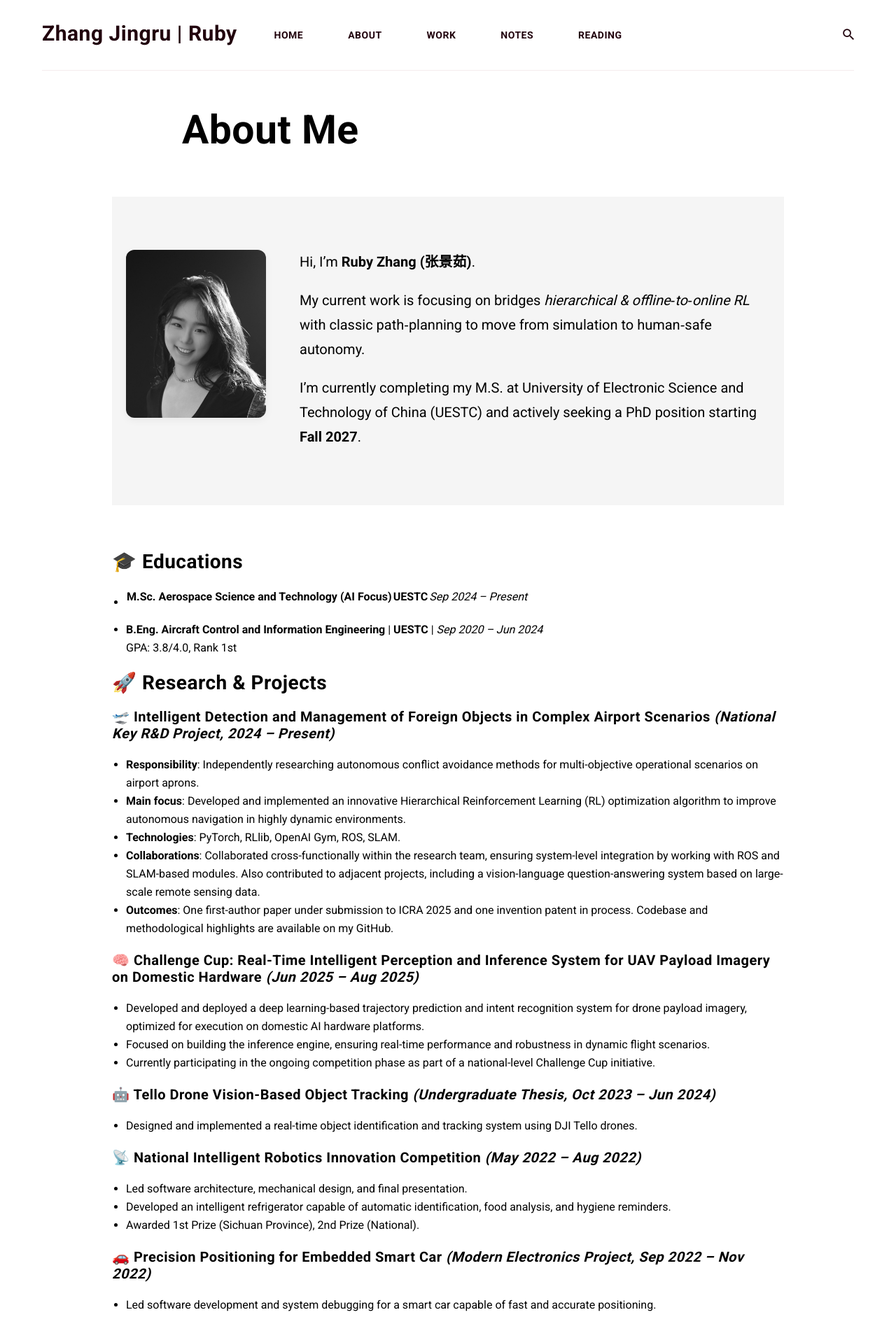
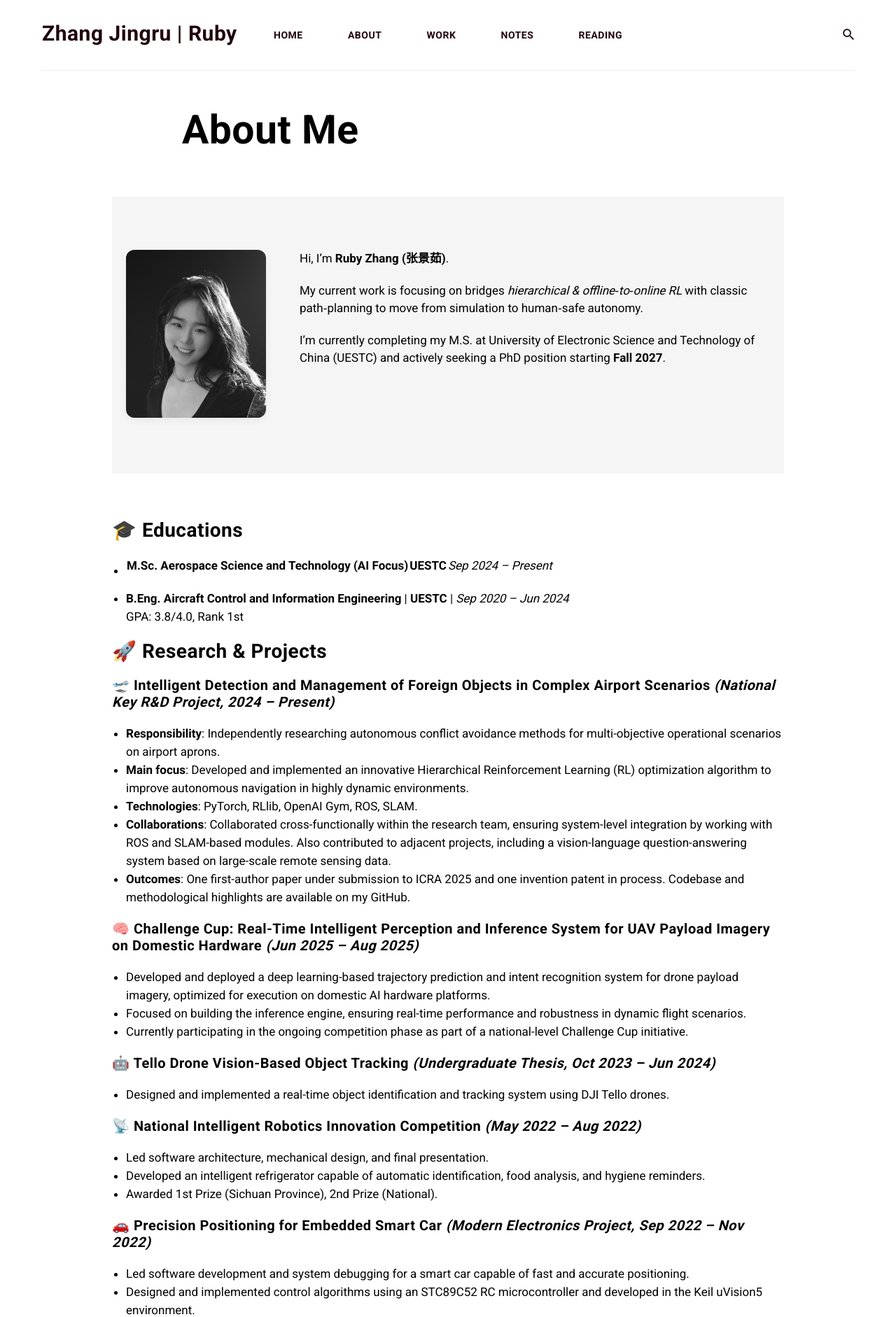
Before and after one commit to ZhangJingru-Ruby/ZhangJingru-Ruby.github.io, a Jekyll site: the page built from _pages/about.md, in a window 1280 px wide. Shown: the top 1882 px of the page at 70% size. Built offline with Jekyll 4.4.1, drawn with Linux system fonts in a browser that asks for light colours; nearby versions of some CDN libraries.

Commit message:
font size change

```diff
--- a/_sass/0-settings/_variables.scss
+++ b/_sass/0-settings/_variables.scss
@@ -46,7 +46,7 @@ $border-color: $light-gray;
 // *****************
 // Typography
 // *****************
-$base-font-size: 16px;
+$base-font-size: 17px;
 $base-font-style: normal;
 $base-font-variant: normal;
 $base-font-weight: normal;
--- a/_sass/4-layouts/_page.scss
+++ b/_sass/4-layouts/_page.scss
@@ -92,8 +92,8 @@
 
 .about-intro {
   flex: 1;
-  font-size: 20px;
-  line-height: 1.75;
+  font-size: 17px;
+  line-height: 1.5;
   color: $black;
   max-width: none;
 }
```
